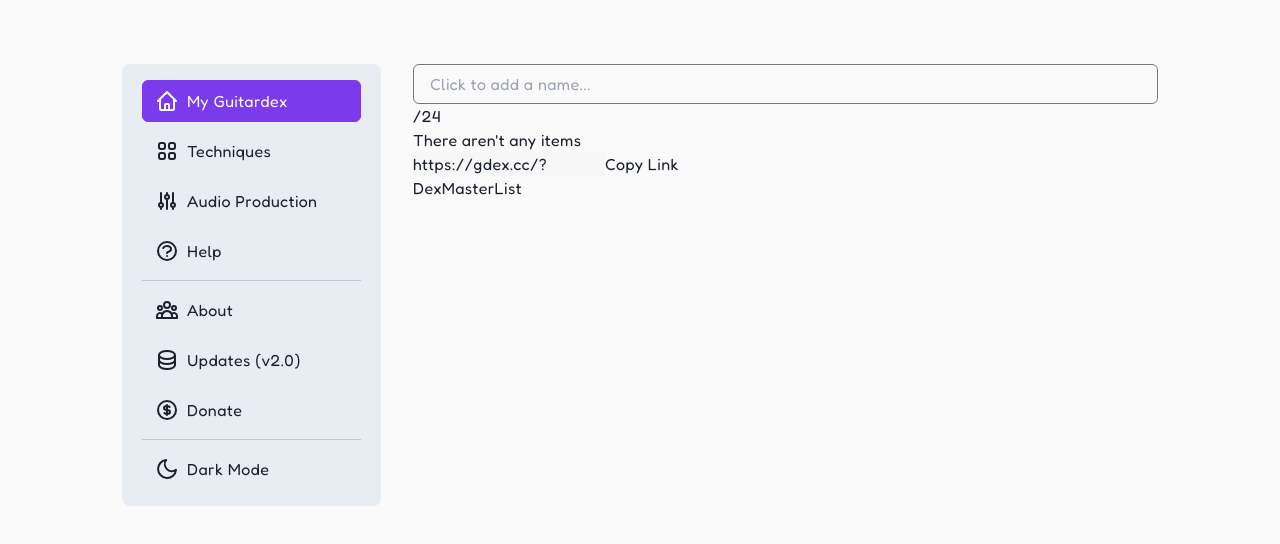
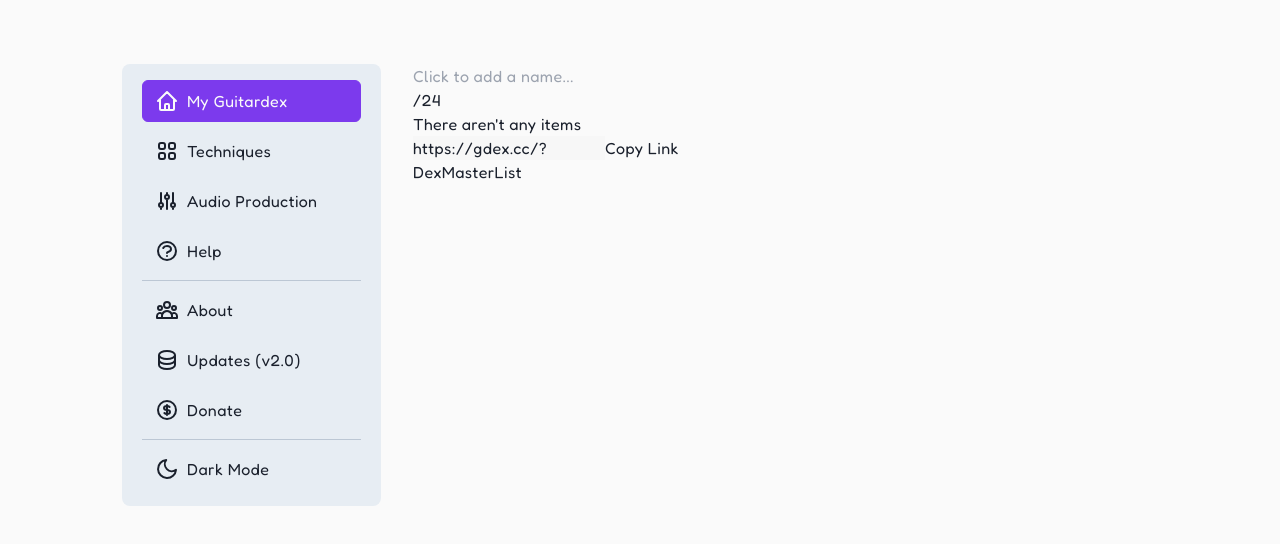
Before and after one commit to robchendev/Guitardex, a Next.js app: page / in a window 1280 px wide. Shown: the top 544 px of the page. Built offline with nearby package versions, Linux system fonts and the light colour scheme.

Commit message:
conditional styling boilerplate for guitardex input

```diff
--- a/components/Dex/DexMasterList.tsx
+++ b/components/Dex/DexMasterList.tsx
@@ -205,19 +205,28 @@ const DexMasterList = () => {
     console.log(save);
   }, [save]);
 
+  const [isEditingName, setIsEditingName] = useState(false);
+
   // TODO: Refactor....
   return (
     <div>
+      {/* For different className based on if the user is entering
+      a new name, use focused: */}
+      <div className={`${isEditingName ? "bg-purple" : ""}`}>
         <Input
-        onKeyUp={handleEnterKey}
+          onKeyUp={(e) => handleEnterKey(e)}
           autoComplete="off"
           id="saveName"
           type="text"
           placeholder="Click to add a name..."
+          variant="unstyled"
           maxLength={24}
+          onFocus={() => setIsEditingName(true)}
+          onBlur={() => setIsEditingName(false)}
           onInput={(e) => handleNameChange(e, save, setSave)}
           value={save.name}
         />
+      </div>
       <span>
         <span id="inputLimit"></span>
         <span>/24</span>
```
Lines whose indentation alone changed are shown as unchanged.
